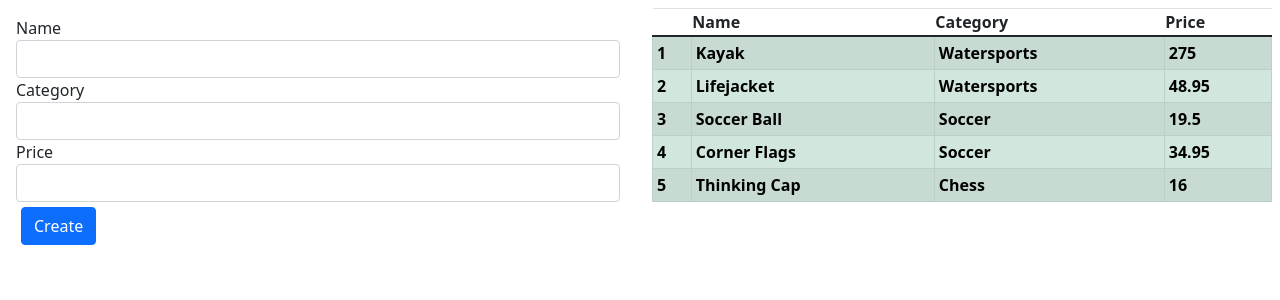
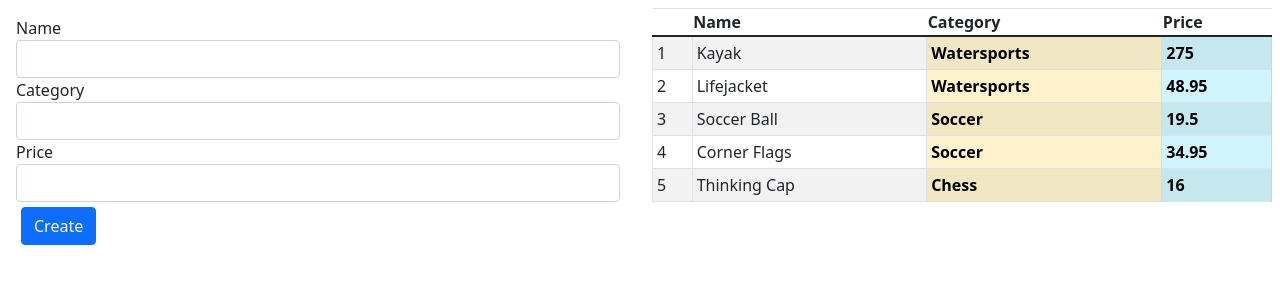
Before and after one commit to rafaelhfreitas/angular_underhood, an Angular app: page / in a window 1280 px wide. Shown: the top 300 px of the page. Built offline with nearby package versions, Linux system fonts and the light colour scheme.

Commit message:
reading a single host element attribute

```diff
--- a/src/app/attr.directive.ts
+++ b/src/app/attr.directive.ts
@@ -1,11 +1,18 @@
-import { Directive, ElementRef } from "@angular/core";
+import { Directive, ElementRef, Attribute } from "@angular/core";
 
 
 @Directive({
     selector: "[pa-attr]",
 })
 export class PaAttrDirective {
-    constructor(element: ElementRef) {
-        element.nativeElement.classList.add("table-success", "fw-bold");
+
+
+    // constructor(element: ElementRef) {
+    //     element.nativeElement.classList.add("table-success", "fw-bold");
+    // }
+
+    constructor(element: ElementRef, @Attribute("pa-attr-class") bgClass: string) {
+        console.log(bgClass);
+        element.nativeElement.classList.add(bgClass || "table-success", "fw-bold");
     }
 }
--- a/src/app/template.html
+++ b/src/app/template.html
@@ -25,11 +25,11 @@
                 <th>Price</th>
             </thead>
             <tbody>
-                <tr *ngFor="let item of getProducts(); let i = index" pa-attr>
+                <tr *ngFor="let item of getProducts(); let i = index">
                     <td>{{i + 1}}</td>
                     <td>{{item.name}}</td>
-                    <td>{{item.category}}</td>
-                    <td>{{item.price}}</td>
+                    <td pa-attr pa-attr-class="table-warning">{{item.category}}</td>
+                    <td pa-attr pa-attr-class="table-info">{{item.price}}</td>
                 </tr>
             </tbody>
         </table>
```
